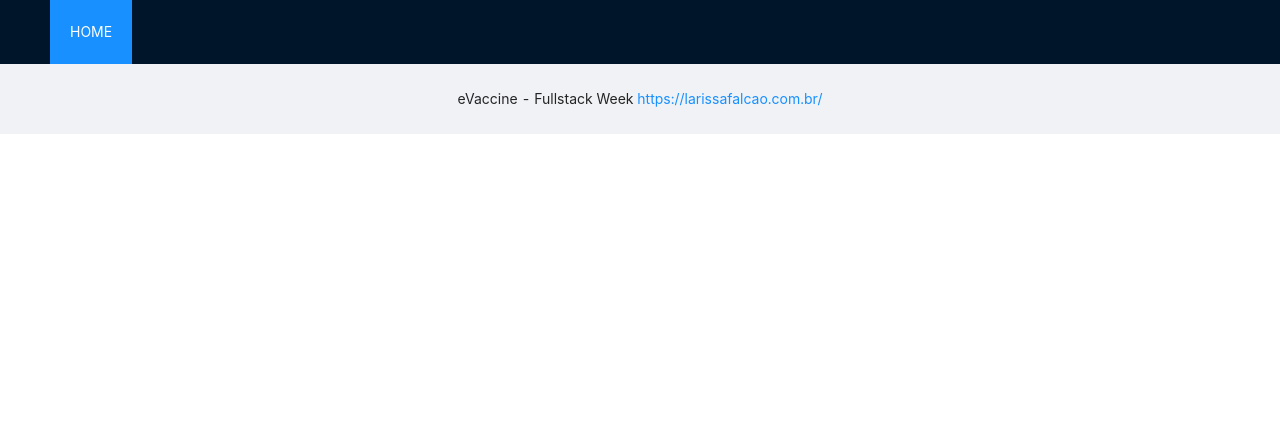
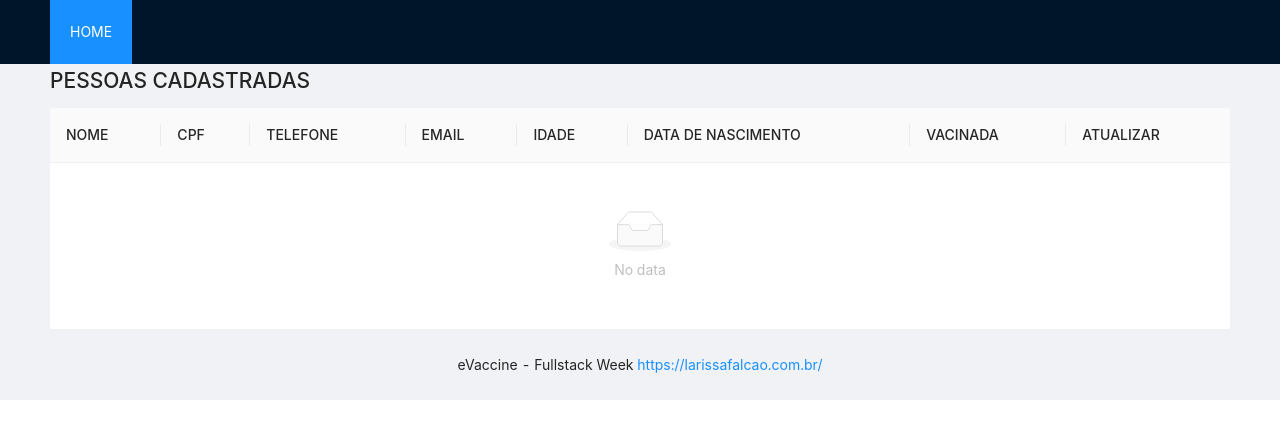
Before and after one commit to augustobellinaso/evaccinefsw, a React (Create React App) app in the folder evaccine-web/: page / in a window 1280 px wide. Shown: the top 438 px of the page. Built offline with nearby package versions, Linux system fonts and the light colour scheme.

Commit message:
Inserindo a tabela de visualização

```diff
--- a/evaccine-web/src/App.js
+++ b/evaccine-web/src/App.js
@@ -1,5 +1,6 @@
 import {Layout, Menu, Breadcrumb} from 'antd';
 import "antd/dist/antd.css";
+import ListaPessoas from "./components/ListaPessoas";
 
 const {Header, Content, Footer} = Layout;
 
@@ -16,7 +17,7 @@ export default function App() {
           </Header>
           <Content style={{padding: '0 50px'}}>
               <div className="site-layout-content">
-
+                <ListaPessoas></ListaPessoas>
               </div>
 
           </Content>
--- a/evaccine-web/src/components/ListaPessoas.js
+++ b/evaccine-web/src/components/ListaPessoas.js
@@ -1,18 +1,35 @@
 import React, {Component} from 'react';
+import {Table} from "antd";
+
+const {Column} = Table;
 
 export default class ListaPessoas extends Component {
 
     constructor(props) {
         super(props);
         this.state = {
-
+            pessoas: [],
+            message: null
         }
     }
 
     render(){
         return(
-            <div>
+            <div className="container">
+                <h2>PESSOAS CADASTRADAS</h2>
+                <div className="container">
+                    <Table dataSource={this.state.pessoas}>
+                        <Column title="NOME" dataIndex="nome" key="nome"/>
+                        <Column title="CPF" dataIndex="cpf" key="cpf"/>
+                        <Column title="TELEFONE" dataIndex="telefone" key="telefone"/>
+                        <Column title="EMAIL" dataIndex="email" key="email"/>
+                        <Column title="IDADE" dataIndex="idade" key="idade"/>
+                        <Column title="DATA DE NASCIMENTO" dataIndex="dataNascimento" key="dataNascimento"/>
+                        <Column title="VACINADA" dataIndex="isVacinada" key="isVacinada"/>
+                        <Column title="ATUALIZAR" key="atualizar"/>
+                    </Table>
 
+                </div>
             </div>
         )
     }
```
